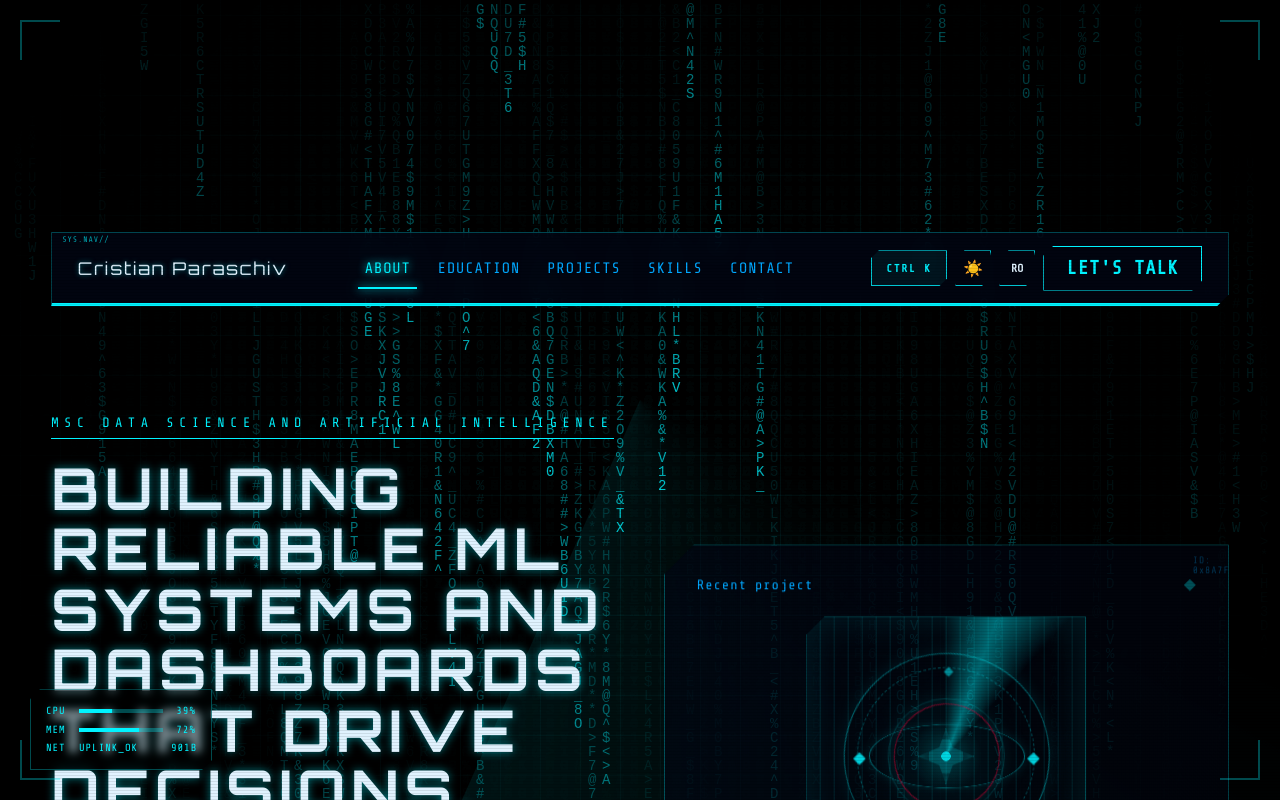
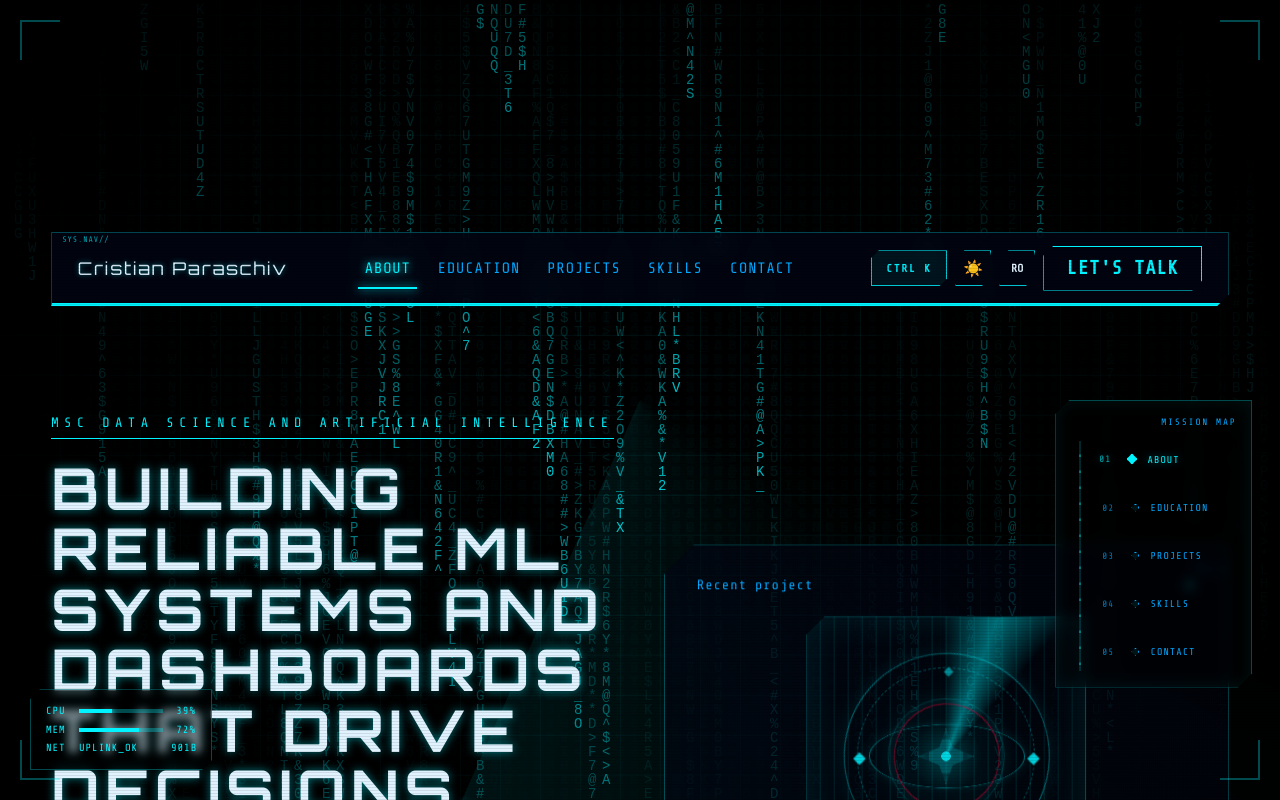
Before and after one commit to CParaschivDev/portofolio-cristian-paraschiv, a React (Vite) app: page / in a window 1280 px wide. Shown: the top 800 px of the page. Built offline with nearby package versions, Linux system fonts and the light colour scheme.

Commit message:
feat: add mission navigation rail

```diff
--- a/src/App.css
+++ b/src/App.css
@@ -1138,6 +1138,7 @@
   .nav-links { flex-wrap: wrap; justify-content: center; }
   .hero-actions { flex-direction: column; align-items: stretch; }
   .contact-wrapper { grid-template-columns: 1fr; }
+  .mission-rail { display: none; }
 }
 
 @media (max-width: 600px) {
@@ -1201,6 +1202,121 @@
 .sys-hud-val {
   width: 25px;
   text-align: right;
+}
+
+.mission-rail {
+  position: fixed;
+  top: 50%;
+  right: 28px;
+  z-index: 9998;
+  display: grid;
+  grid-template-columns: 18px 1fr;
+  gap: 0.85rem;
+  padding: 1rem 0.9rem;
+  color: var(--accent);
+  font-family: var(--font-mono);
+  background: rgba(0, 0, 0, 0.42);
+  border: 1px solid var(--line);
+  backdrop-filter: blur(6px);
+  clip-path: polygon(14px 0, 100% 0, 100% calc(100% - 14px), calc(100% - 14px) 100%, 0 100%, 0 14px);
+  transform: translateY(-50%);
+  box-shadow: inset 0 0 18px rgba(0, 243, 255, 0.08), 0 0 22px rgba(0, 243, 255, 0.12);
+  animation: fade-up 1s ease 3.1s both;
+}
+
+.mission-rail-title {
+  grid-column: 1 / -1;
+  color: var(--muted);
+  font-size: 0.58rem;
+  letter-spacing: 0.2em;
+  text-align: right;
+  writing-mode: horizontal-tb;
+}
+
+.mission-track {
+  position: relative;
+  justify-self: center;
+  width: 2px;
+  height: 230px;
+  background: rgba(0, 243, 255, 0.16);
+  overflow: hidden;
+}
+
+.mission-track::before,
+.mission-track span {
+  content: '';
+  position: absolute;
+  left: 0;
+  width: 100%;
+  top: 0;
+}
+
+.mission-track::before {
+  height: 100%;
+  background: repeating-linear-gradient(
+    to bottom,
+    transparent 0 13px,
+    rgba(0, 243, 255, 0.38) 14px 16px
+  );
+}
+
+.mission-track span {
+  background: var(--accent);
+  box-shadow: 0 0 12px var(--accent);
+  transition: height 0.35s ease;
+}
+
+.mission-items {
+  display: grid;
+  gap: 0.65rem;
+}
+
+.mission-item {
+  display: grid;
+  grid-template-columns: 22px 12px 86px;
+  align-items: center;
+  gap: 0.45rem;
+  padding: 0;
+  border: 0;
+  background: transparent;
+  color: var(--muted);
+  font-family: var(--font-mono);
+  text-align: left;
+  text-transform: uppercase;
+  letter-spacing: 0.08em;
+  transition: color 0.2s, text-shadow 0.2s, transform 0.2s;
+}
+
+.mission-code {
+  font-size: 0.58rem;
+  opacity: 0.7;
+}
+
+.mission-dot {
+  width: 8px;
+  height: 8px;
+  border: 1px solid currentColor;
+  background: rgba(0, 243, 255, 0.08);
+  clip-path: polygon(50% 0, 100% 50%, 50% 100%, 0 50%);
+  transition: background 0.2s, box-shadow 0.2s, transform 0.2s;
+}
+
+.mission-label {
+  font-size: 0.62rem;
+  white-space: nowrap;
+}
+
+.mission-item:hover,
+.mission-item.active {
+  color: var(--accent);
+  text-shadow: 0 0 8px var(--accent-glow);
+  transform: translateX(-3px);
+}
+
+.mission-item.active .mission-dot {
+  background: var(--accent);
+  box-shadow: 0 0 12px var(--accent);
+  transform: scale(1.35);
 }
 
 /* Screen Targeting Reticles */
--- a/src/App.jsx
+++ b/src/App.jsx
@@ -189,6 +189,39 @@ const SystemHUD = () => {
         <span className="sys-hud-val">{net}B</span>
       </div>
     </div>
+  )
+}
+
+const MissionRail = ({ activeSection, sections, onNavigate }) => {
+  const activeIndex = Math.max(
+    sections.findIndex((section) => section.id === activeSection),
+    0
+  )
+  const progress = sections.length > 1
+    ? (activeIndex / (sections.length - 1)) * 100
+    : 0
+
+  return (
+    <aside className="mission-rail" aria-label="Mission navigation">
+      <div className="mission-rail-title">MISSION MAP</div>
+      <div className="mission-track" aria-hidden="true">
+        <span style={{ height: `${progress}%` }} />
+      </div>
+      <div className="mission-items">
+        {sections.map((section) => (
+          <button
+            key={section.id}
+            type="button"
+            className={`mission-item ${activeSection === section.id ? 'active' : ''}`}
+            onClick={() => onNavigate(section.id)}
+          >
+            <span className="mission-code">{section.code}</span>
+            <span className="mission-dot" aria-hidden="true" />
+            <span className="mission-label">{section.label}</span>
+          </button>
+        ))}
+      </div>
+    </aside>
   )
 }
 
@@ -940,6 +973,14 @@ function App() {
     setCommandQuery('')
   }
 
+  const missionSections = [
+    { id: 'about', code: '01', label: t.about },
+    { id: 'education', code: '02', label: t.education },
+    { id: 'projects', code: '03', label: t.projects },
+    { id: 'skills', code: '04', label: t.skills },
+    { id: 'contact', code: '05', label: t.contact },
+  ]
+
   return (
     <>
       {booting && (
@@ -957,6 +998,11 @@ function App() {
         <MatrixBackground darkMode={darkMode} />
         <CustomCursor />
         <SystemHUD />
+        <MissionRail
+          activeSection={activeSection}
+          sections={missionSections}
+          onNavigate={navigateTo}
+        />
         <div className="screen-reticle reticle-tl"></div>
         <div className="screen-reticle reticle-tr"></div>
         <div className="screen-reticle reticle-bl"></div>
```
